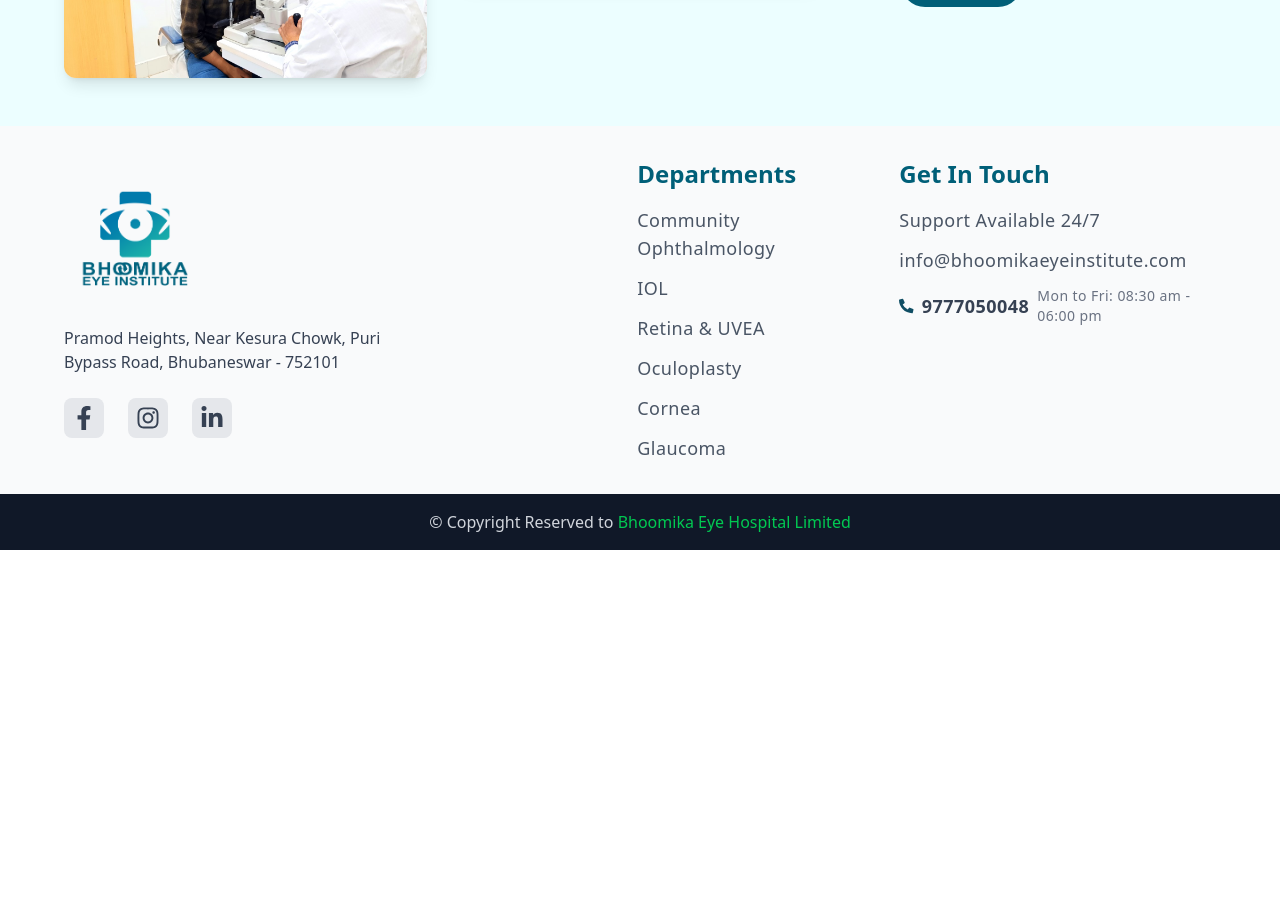
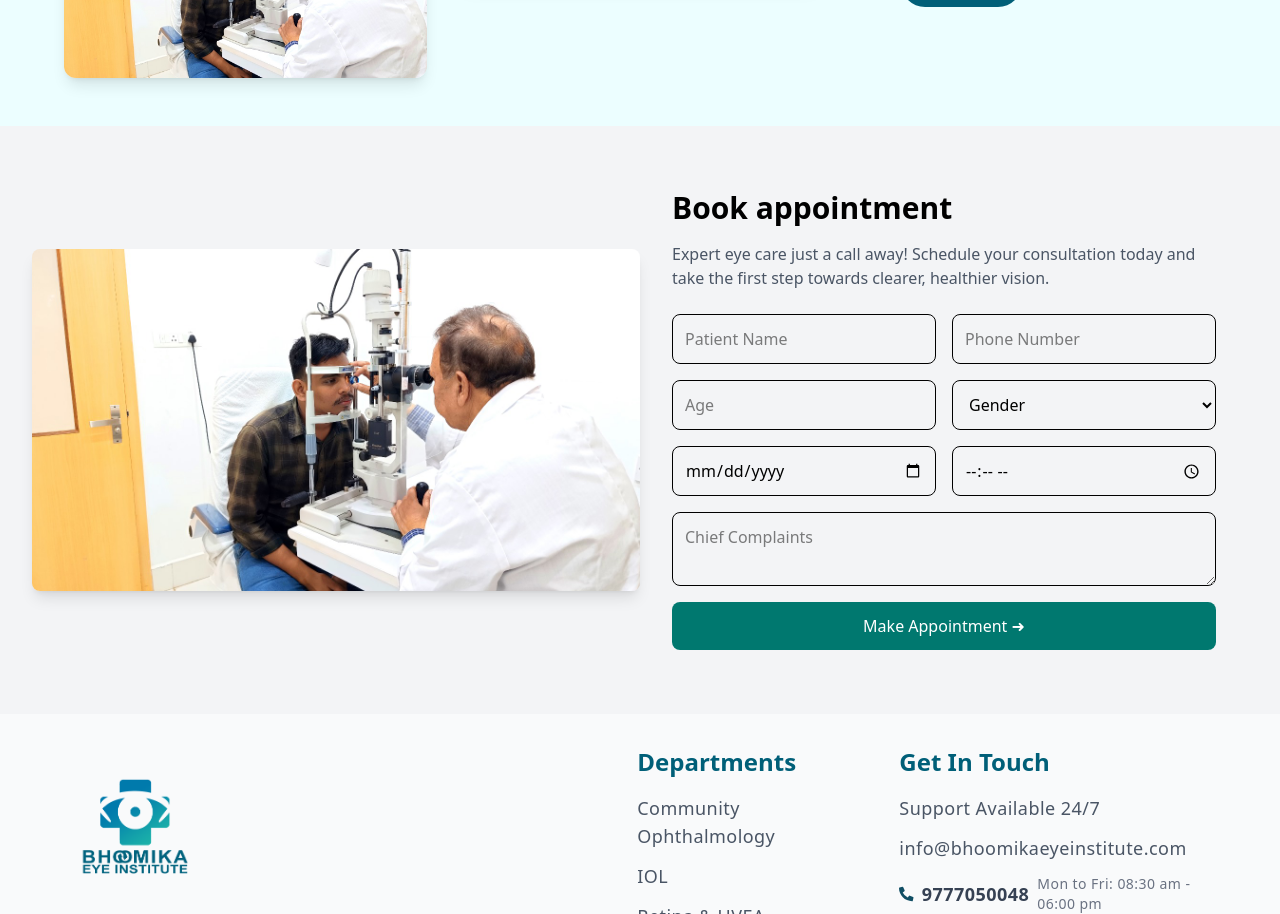
Before and after one commit to soumabhi/Bhoomika, a React (Vite) app: page / in a window 1280 px wide. Shown: the part 1760-2674 px from the top of the page. Before the commit the page ends 2310 px from the top, so only its background shows below. Built offline with nearby package versions, Linux system fonts and the light colour scheme; some icons are missing.

Commit message:
Appint ment

```diff
--- a/src/pages/Appoitment.jsx
+++ b/src/pages/Appoitment.jsx
@@ -1,11 +1,63 @@
-import React from 'react'
+import { useState } from 'react';
+import Doctor from "../assets/check.jpeg"
 
-const Appoitment = () => {
+const BookAppointment = () => {
+  const [formData, setFormData] = useState({
+    patientName: '',
+    phoneNumber: '',
+    age: '',
+    gender: '',
+    date: '',
+    time: '',
+    complaints: '',
+  });
+
+  const handleChange = (e) => {
+    const { name, value } = e.target;
+    setFormData({
+      ...formData,
+      [name]: value,
+    });
+  };
+
+  const handleSubmit = (e) => {
+    e.preventDefault();
+    console.log(formData);
+  };
+
   return (
-    <div>
+    <div className="flex p-8 bg-gray-100 ">
+      <div className="w-1/2 flex items-center justify-center">
+        <img
+          src={Doctor} // Replace with your image path
+          alt="Doctors"
+          className="rounded-lg shadow-lg"
+        />
+        {/* <div className="absolute text-white bg-teal-700 p-4 rounded-lg mt-32">
+          <span className="text-2xl font-bold">📞 9777050048</span>
+        </div> */}
+      </div>
+      <div className="w-1/2 p-8">
+        <h2 className="text-3xl font-bold mb-4">Book appointment</h2>
+        <p className="mb-6 text-gray-600">Expert eye care just a call away! Schedule your consultation today and take the first step towards clearer, healthier vision.</p>
+        <form onSubmit={handleSubmit} className="grid grid-cols-2 gap-4">
+          <input type="text" name="patientName" placeholder="Patient Name" onChange={handleChange} className="p-3 border rounded-lg" />
+          <input type="text" name="phoneNumber" placeholder="Phone Number" onChange={handleChange} className="p-3 border rounded-lg" />
+          <input type="text" name="age" placeholder="Age" onChange={handleChange} className="p-3 border rounded-lg" />
+          <select name="gender" onChange={handleChange} className="p-3 border rounded-lg">
+            <option value="">Gender</option>
+            <option value="Male">Male</option>
+            <option value="Female">Female</option>
+            <option value="Other">Other</option>
+          </select>
+          <input type="date" name="date" onChange={handleChange} className="p-3 border rounded-lg" />
+          <input type="time" name="time" onChange={handleChange} className="p-3 border rounded-lg" />
+          <textarea name="complaints" placeholder="Chief Complaints" onChange={handleChange} className="col-span-2 p-3 border rounded-lg"></textarea>
+          <button type="submit" className="col-span-2 bg-teal-700 text-white p-3 rounded-lg hover:bg-teal-800">Make Appointment ➜</button>
+        </form>
+      </div>
+    </div>
+  );
+};
 
-    </div>
-  )
-}
-
-export default Appoitment
+export default BookAppointment;
--- a/src/pages/Home.jsx
+++ b/src/pages/Home.jsx
@@ -3,6 +3,7 @@
 import Features from '../components/Features'
 import Infinity from '../components/Infinity'
 import AboutSection from '../components/AboutSection'
+import Appointment from '../pages/Appoitment'
 
 const Home = () => {
   return (
@@ -11,6 +12,8 @@
       {/* <Infinity/> */}
       <Features/>
       <AboutSection/>
+      <Appointment/>
+
     </div>
   )
 }
```
